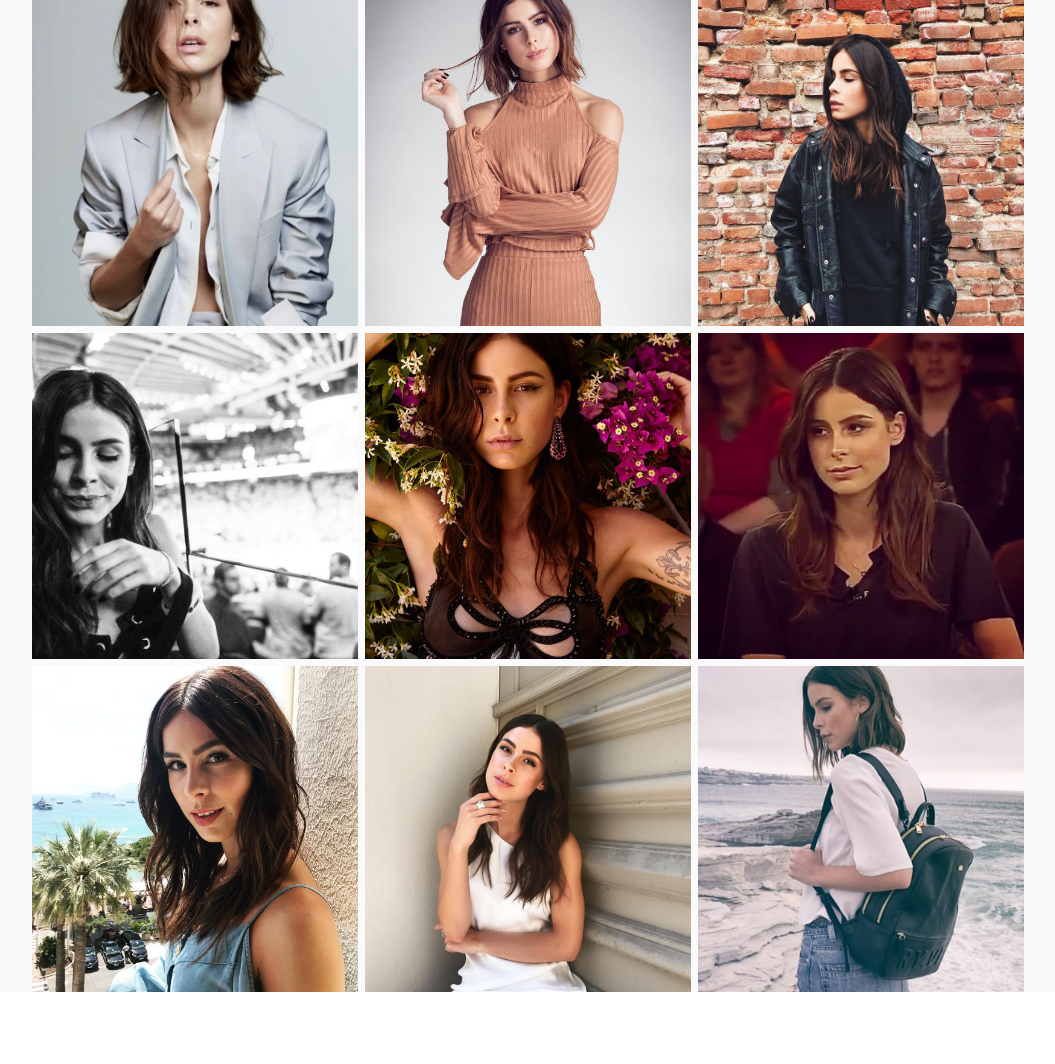
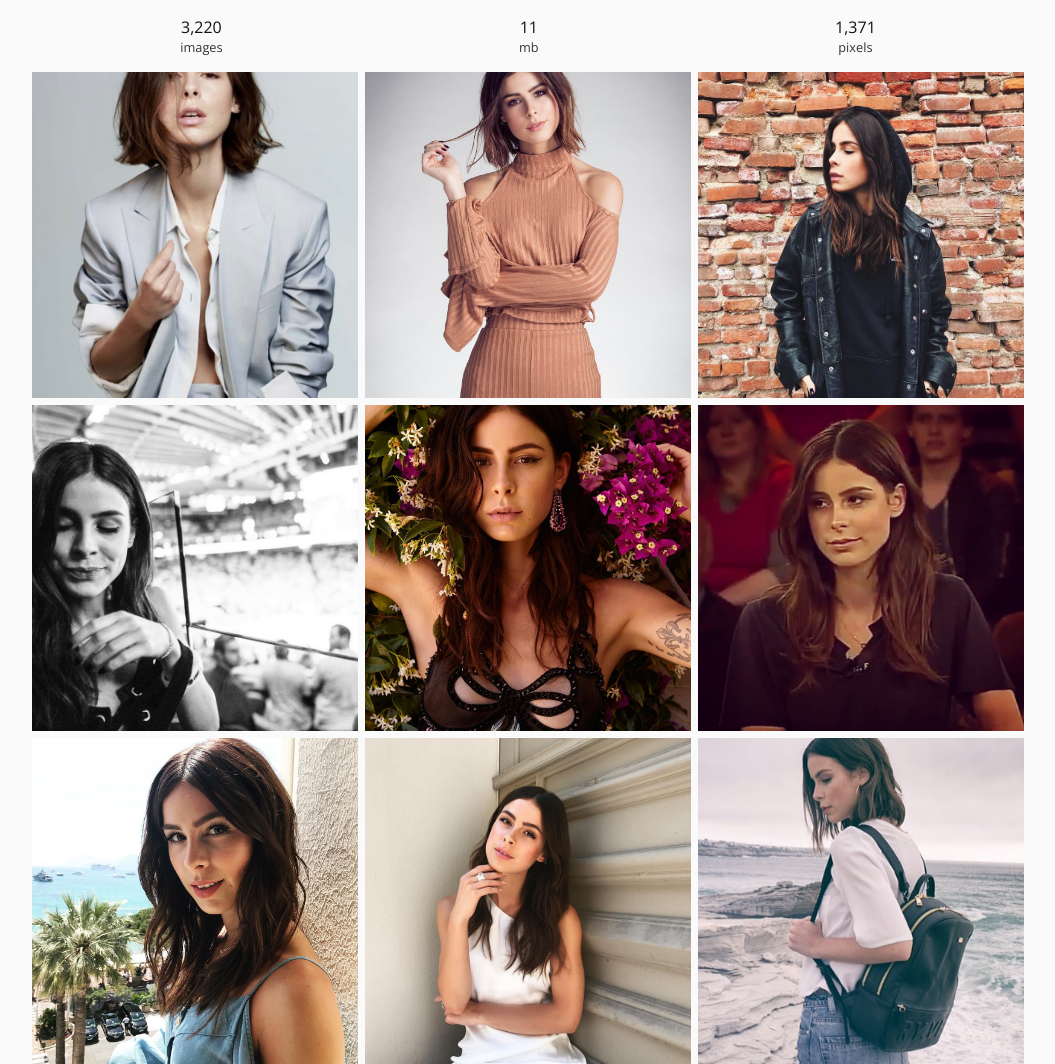
Before and after one commit to malcodeman/Gallery-Generator-Theme, a plain HTML site: page index.html in a window 1280 px wide. Shown: the whole page, without its empty margins (112-1167 px from the left). Before the commit the page ends 992 px from the top, so only its background shows below. Drawn offline with nearby package versions, Linux system fonts and the light colour scheme.

Commit message:
Added ul

```diff
--- a/index.html
+++ b/index.html
@@ -5,6 +5,22 @@
 <link href="style.css" rel="stylesheet" />
 <main class="main">
     <div class="container">
+        <header class="header">
+        </header>
+        <ul class="ul">
+            <li class="li">
+                <span>3,220</span>
+                <span>images</span>
+            </li>
+            <li class="li">
+                <span>11</span>
+                <span>mb</span>
+            </li>
+            <li class="li">
+                <span>1,371</span>
+                <span>pixels</span>
+            </li>
+        </ul>
         <div class="col">
             <div class="row">
                 <div class="row-content">
--- a/style.css
+++ b/style.css
@@ -21,6 +21,37 @@ p {
 .container {
 	max-width: 992px;
 	margin: 0 auto;
+}
+
+.header{
+	padding-bottom: 1rem;
+}
+
+.ul{
+	list-style-type: none;
+	padding-left: 0;
+	margin-top: 0;
+	margin-bottom: 0;
+	display: flex;
+	justify-content: space-around;
+	padding-bottom: 1rem;
+}
+
+.li{
+	display: flex;
+	flex-direction: column;
+	text-align: center;
+	font-family: Open Sans;
+}
+
+.li span:nth-child(1){
+	color: #131313;
+	font-size: 1rem;
+}
+
+.li span:nth-child(2){
+	color: #353535;
+	font-size: .8rem;
 }
 
 .col {
```
